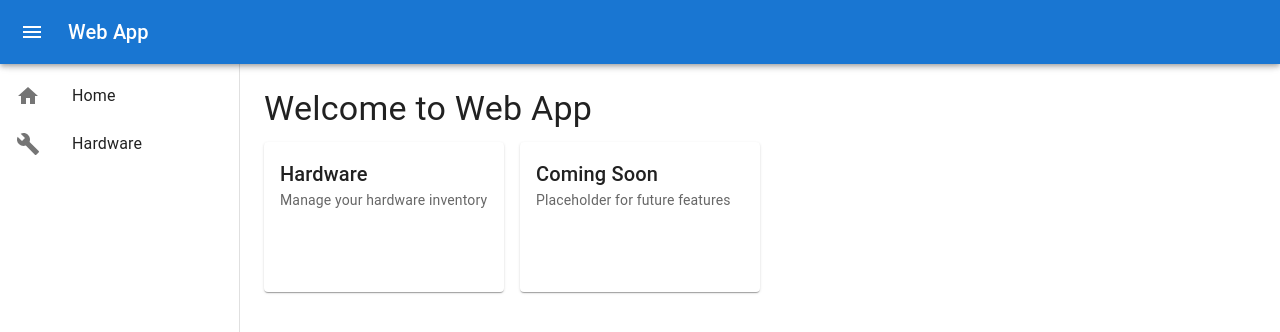
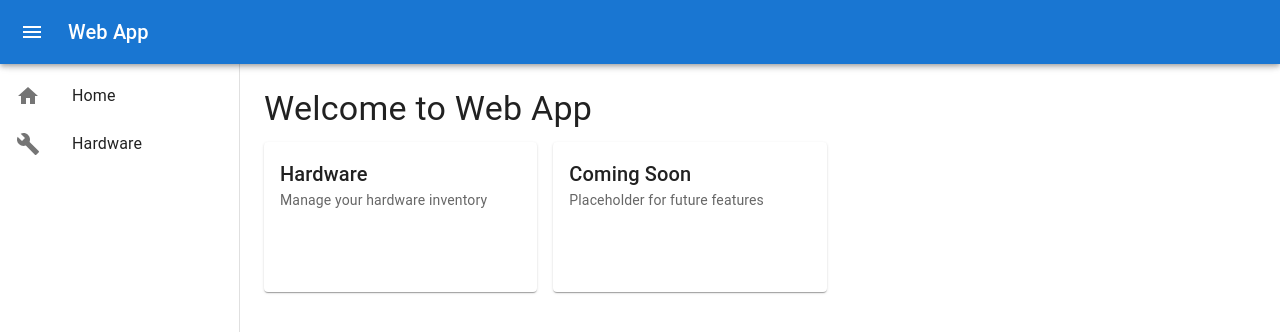
Before and after one commit to chof747/storage-management, a React app in the folder frontend/: page / in a window 1280 px wide. Shown: the top 332 px of the page. Built offline with nearby package versions, Linux system fonts and the light colour scheme; the HTML template or start-up script is replaced by a standard one.

Commit message:
Changed layout to fix overlay  and adjusted table width of main content

```diff
--- a/frontend/src/components/common/EntityPage.tsx
+++ b/frontend/src/components/common/EntityPage.tsx
@@ -85,7 +85,7 @@ export default function EntityPage<T>({
         </Toolbar>
       </AppBar>
 
-      <Box px={2}>
+      <Box>
         <TableComponent
           items={items}
           onEdit={(item) => {
@@ -97,7 +97,7 @@ export default function EntityPage<T>({
       </Box>
 
       <Drawer anchor="right" open={drawerOpen} onClose={() => setDrawerOpen(false)}>
-        <Box width={400} p={2}>
+        <Box width={400} p={2} pt={9}>
           <Typography variant="h6" gutterBottom>
             {selected ? 'Edit Item' : 'Add New Item'}
           </Typography>
--- a/frontend/src/components/layout/Layout.tsx
+++ b/frontend/src/components/layout/Layout.tsx
@@ -95,7 +95,7 @@ export default function Layout({ children }: { children: React.ReactNode }) {
           p: 3,
           width: { sm: `calc(100% - ${drawerWidth}px)` },
           ml: { sm: `${drawerWidth}px` },
-          maxWidth: isMobile ? '100%' : '800px', // Full width on mobile, max 800px on larger screens
+          maxWidth: isMobile ? '100%' : '900px', // Full width on mobile, max 800px on larger screens
           mx: 'auto', // Center content
         }}
       >
```
